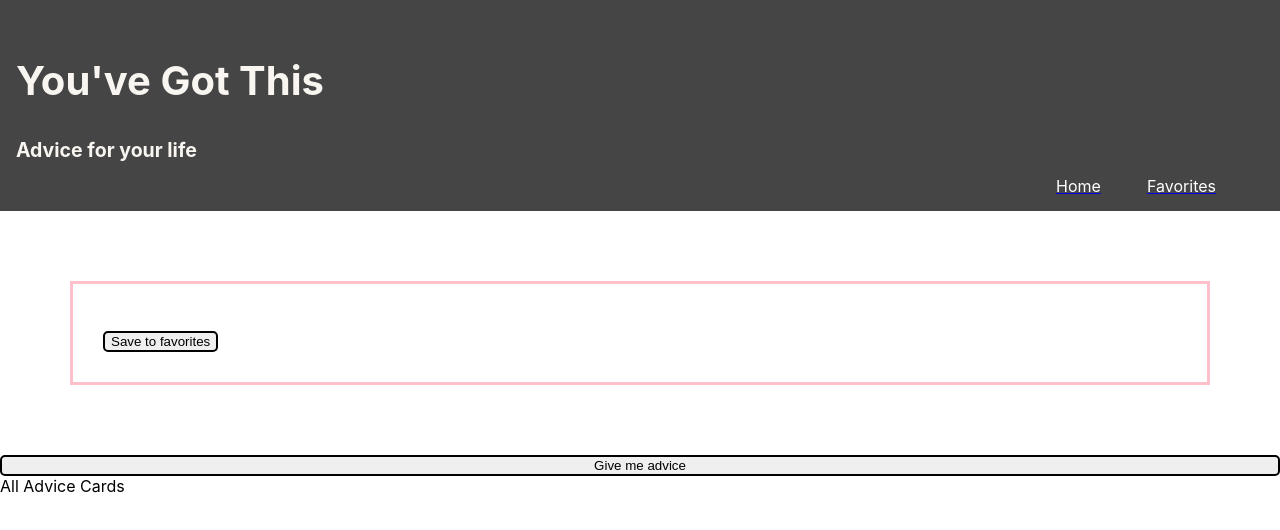
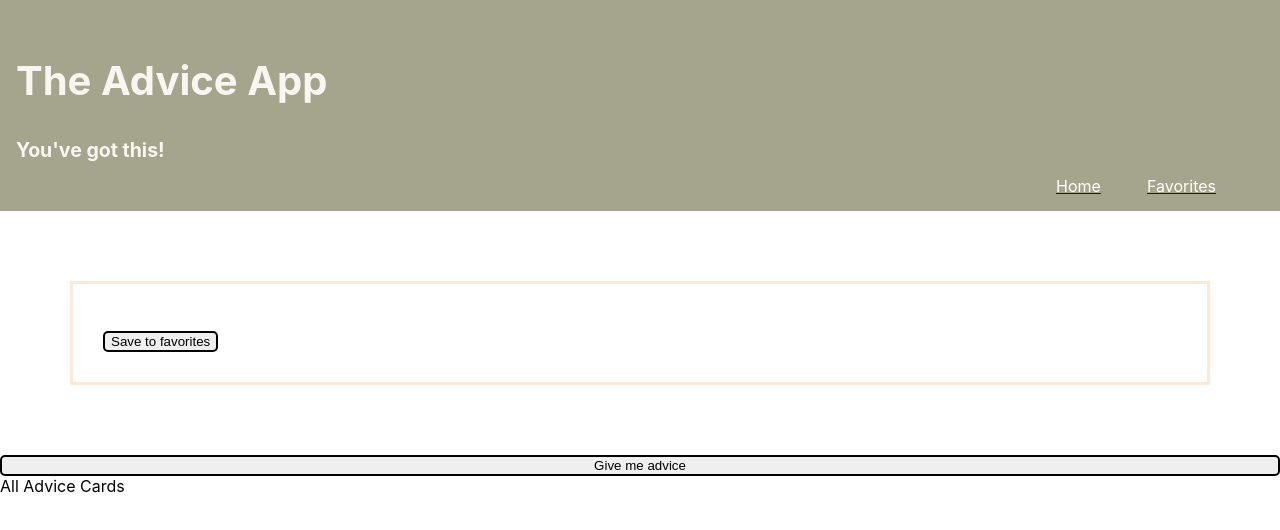
Before and after one commit to AliNooner/Advice-Is-Nice, a React (Create React App) app: page / in a window 1280 px wide. Shown: the top 530 px of the page. Built offline with nearby package versions, Linux system fonts and the light colour scheme.

Commit message:
Update nav color

```diff
--- a/src/Components/Card/Card.css
+++ b/src/Components/Card/Card.css
@@ -7,7 +7,7 @@
 
 .card {
   box-sizing: border-box;
-  border: 3px solid pink;
+  border: 3px solid #ffe8d6;
   padding: 30px;
   margin: 70px;
 }
--- a/src/Components/Nav/Nav.css
+++ b/src/Components/Nav/Nav.css
@@ -1,6 +1,6 @@
 .navigation {
 	height: 14vw;
-	background-color: #454545;
+	background-color: #a5a58d;
 	padding: 1em;
 	display: flex;
 	align-items: center;
@@ -8,7 +8,7 @@
 }
 
 .title-div {
-	background-color: #454545;
+	background-color: #a5a58d;
 	color: #f9f5f0;
 }
 
--- a/src/Components/Nav/Nav.js
+++ b/src/Components/Nav/Nav.js
@@ -7,8 +7,8 @@ const Nav = () => {
   return (
     <nav className='navigation'>
       <div className='title-div'>
-        <h1 className='title'>You've Got This</h1>
-        <h4>Advice for your life</h4>
+        <h1 className='title'>The Advice App</h1>
+        <h4>You've got this!</h4>
       </div>
       <div className='nav-buttons'>
       <NavLink to ='/'>
```
